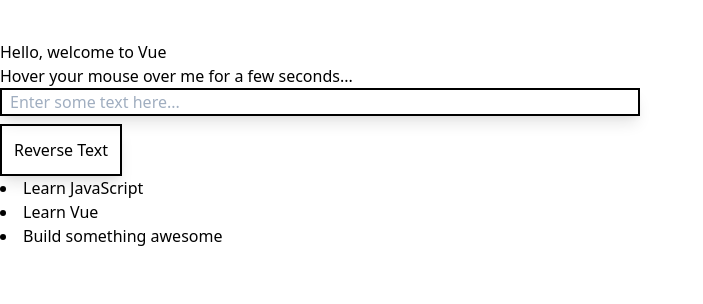
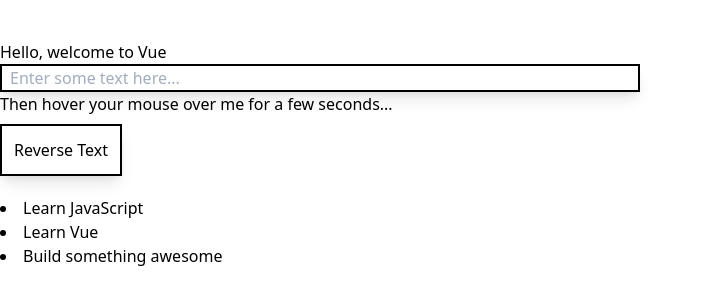
Before and after one commit to mojiwa/vue3-sandbox, a Vue app: page / in a window 1280 px wide. Shown: the top 304 px of the page, without its empty margins (0-703 px from the left). Built offline with nearby package versions, Linux system fonts and the light colour scheme.

Commit message:
minor ui changes

```diff
--- a/src/App.vue
+++ b/src/App.vue
@@ -1,6 +1,7 @@
 <template>
   <div id="app" class="container mx-auto mt-10">
     <HelloWorld msg="Hello" />
+    <div class="mt-5" />
     <ToDo :todos=todos />
   </div>
 </template>
--- a/src/components/HelloWorld.vue
+++ b/src/components/HelloWorld.vue
@@ -1,12 +1,12 @@
 <template>
   <div class="hello">
     <h1>{{ msg }}, welcome to Vue</h1>
-    <span v-bind:title="msg">
-      Hover your mouse over me for a few seconds...
-    </span>
     <span v-if="seen">Now you see me</span>
     <p>{{ message }}</p>
     <input placeholder="Enter some text here..." class="w-1/2 px-2 border-2 border-solid border-black shadow-lg outline-none" v-model="message" />
+    <div v-bind:title="message">
+      Then hover your mouse over me for a few seconds...
+    </div>
     <div>
       <button
         class="outline-none border-black border-2 border-solid mt-2 p-3 transition duration-300 ease-in-out shadow-lg focus:outline-none hover:bg-gray-100 hover:text-teal-600 hover:border-teal-600"
```
